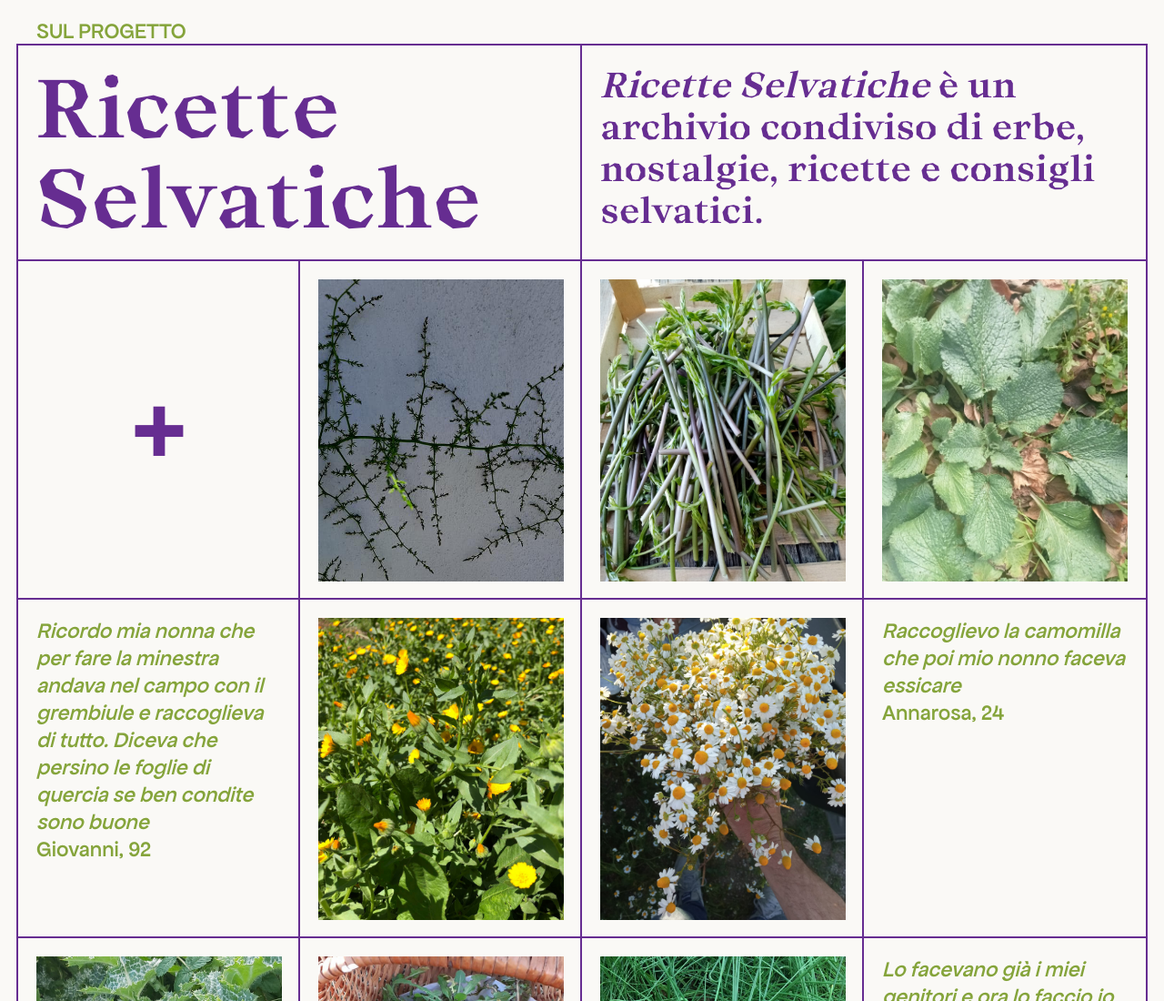
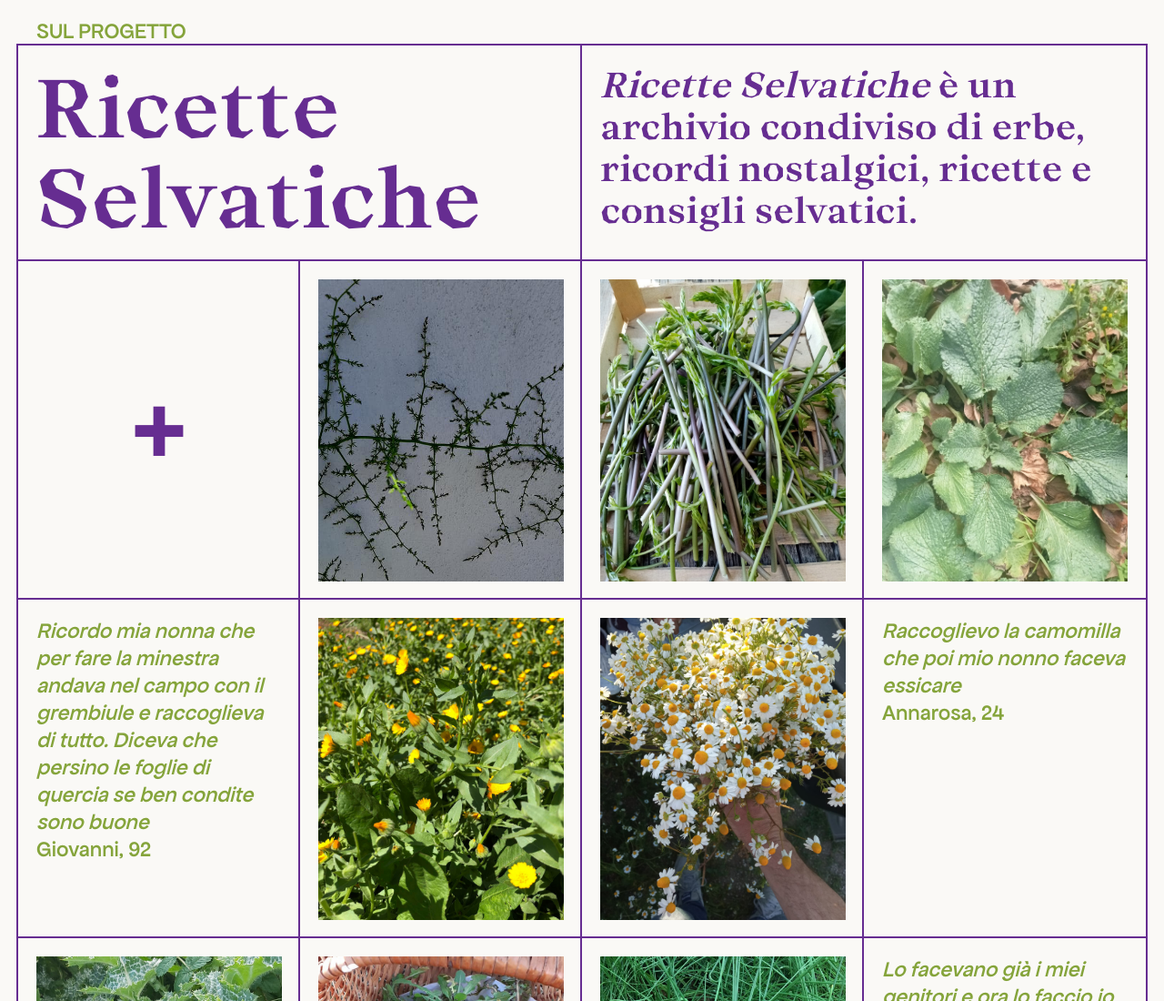
Before and after one commit to ChiaraBergese2/ChiaraBergese2.github.io, a plain HTML site: page index.html in a window 1280 px wide. Shown: the top 1100 px of the page at 91% size. Drawn offline with Linux system fonts and the light colour scheme.

Commit message:
Update index.html

```diff
--- a/index.html
+++ b/index.html
@@ -13,7 +13,7 @@
 <main class="grid">
   <header class="header" href="about.html">
       <h1>Ricette Selvatiche</h1>
-      <h2><i>Ricette Selvatiche</i> è un archivio condiviso di erbe, nostalgie, ricette e consigli selvatici.</h2>
+      <h2><i>Ricette Selvatiche</i> è un archivio condiviso di erbe, ricordi nostalgici, ricette e consigli selvatici.</h2>
   </header>
 
   <a class="add" href="add.html"></a>
```
